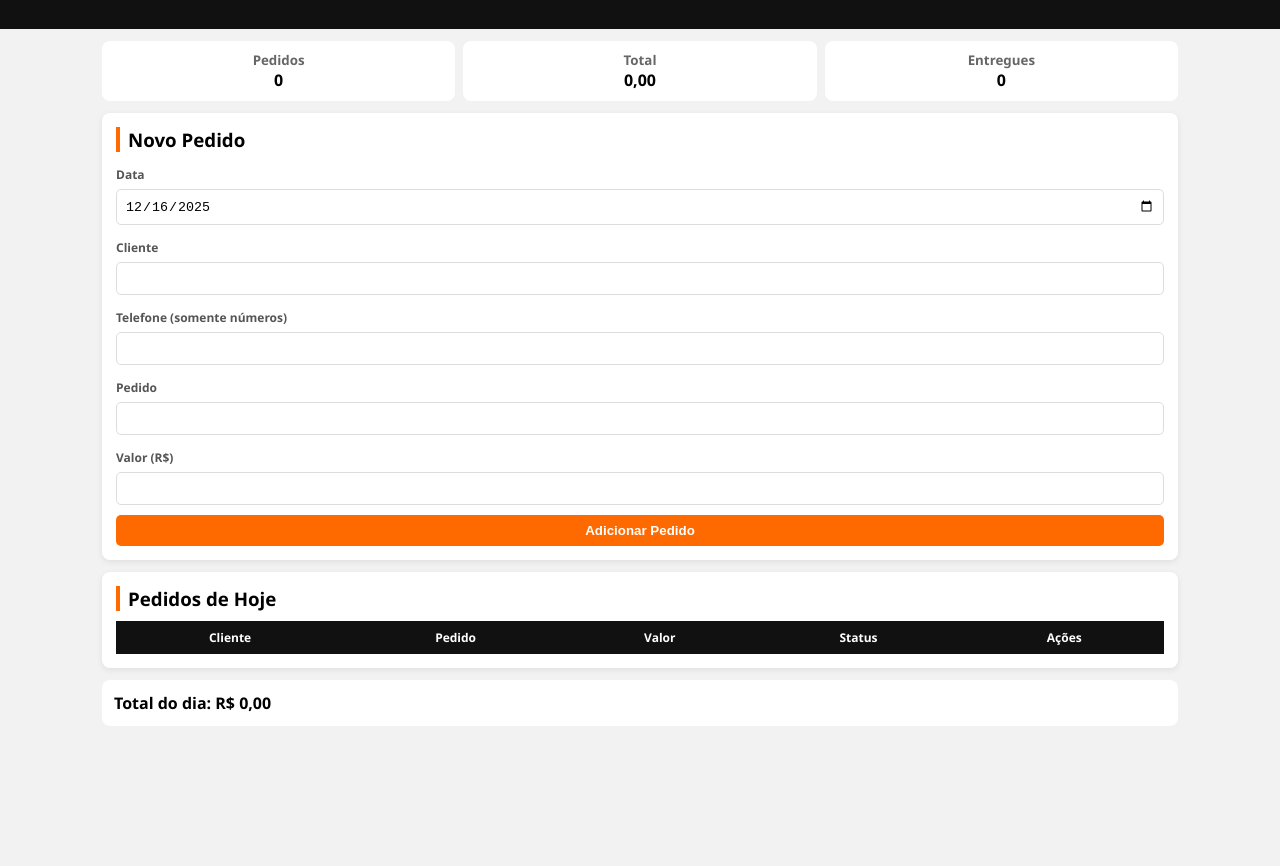
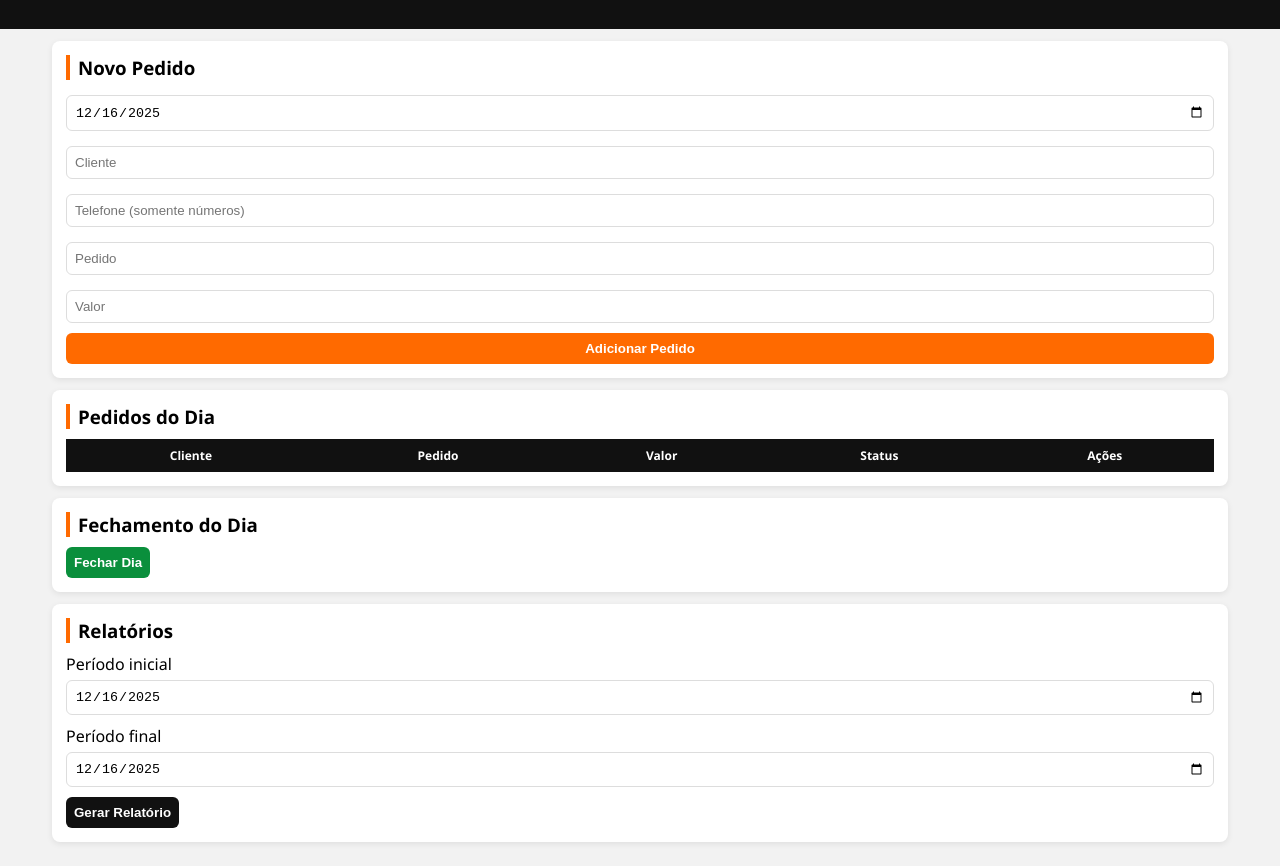
Before and after one commit to RicardoRibeiro-Prof/delivery-rocha-app, a plain HTML site: page index.html in a window 1280 px wide. Shown: the part 61-927 px from the top of the page. Before the commit the page ends 800 px from the top, so only its background shows below. Drawn offline with Linux system fonts and the light colour scheme.

Commit message:
Update index.html

```diff
--- a/index.html
+++ b/index.html
@@ -2,12 +2,9 @@
 <html lang="pt-br">
 <head>
 <meta charset="UTF-8">
-
-<!-- PWA -->
 <meta name="viewport" content="width=device-width, initial-scale=1.0">
 <meta name="theme-color" content="#111111">
 <link rel="manifest" href="manifest.json">
-
 <title>Delivery | Drogaria Rocha</title>
 
 <style>
@@ -16,84 +13,40 @@
   --preto:#111;
   --cinza:#f2f2f2;
   --borda:#ddd;
+  --danger:#b00020;
   --ok:#0a8f3c;
-  --danger:#b00020;
 }
 *{box-sizing:border-box}
 body{margin:0;font-family:Segoe UI,Arial;background:var(--cinza)}
 header{background:var(--preto);color:#fff;padding:14px}
 header span{color:var(--laranja)}
+.container{padding:12px;max-width:1200px;margin:auto}
 
-.container{padding:12px;max-width:1100px;margin:auto}
-
-/* DASHBOARD */
-.dashboard{
-  display:grid;
-  grid-template-columns:repeat(auto-fit,minmax(110px,1fr));
-  gap:8px;
-  margin-bottom:12px;
-}
-.kpi{
-  background:#fff;
-  border-radius:8px;
-  padding:10px;
-  text-align:center;
-  font-weight:700;
-}
-.kpi small{display:block;color:#666}
-
-/* CARD */
 .card{
-  background:#fff;
-  border-radius:8px;
-  padding:14px;
-  margin-bottom:12px;
+  background:#fff;border-radius:8px;padding:14px;margin-bottom:12px;
   box-shadow:0 2px 6px rgba(0,0,0,.08);
 }
-.card h3{
-  margin:0 0 10px;
-  border-left:4px solid var(--laranja);
-  padding-left:8px;
+.card h3{margin:0 0 10px;border-left:4px solid var(--laranja);padding-left:8px}
+
+input,select{
+  width:100%;padding:8px;margin:5px 0 10px;border:1px solid var(--borda);border-radius:6px;
 }
-
-label{font-size:12px;font-weight:700;color:#555}
-input{
-  width:100%;
-  padding:8px;
-  margin:5px 0 10px;
-  border:1px solid var(--borda);
-  border-radius:5px;
-}
-
-button{
-  border:none;
-  border-radius:5px;
-  padding:8px;
-  font-weight:700;
-  cursor:pointer;
-}
+button{border:none;border-radius:6px;padding:8px;font-weight:700;cursor:pointer}
 .btn-main{background:var(--laranja);color:#fff;width:100%}
 .btn-dark{background:var(--preto);color:#fff}
 .btn-danger{background:var(--danger);color:#fff}
+.btn-ok{background:var(--ok);color:#fff}
 .btn-small{font-size:12px;margin:2px}
 
-/* TABELA */
-.table-wrap{overflow-x:auto}
-table{width:100%;border-collapse:collapse;min-width:620px}
+table{width:100%;border-collapse:collapse}
 th{background:var(--preto);color:#fff;padding:8px;font-size:12px}
 td{padding:8px;border-bottom:1px solid var(--borda);font-size:12px}
 
-.badge{
-  padding:4px 8px;
-  border-radius:999px;
-  font-size:11px;
-  font-weight:700;
-}
+.badge{padding:4px 8px;border-radius:999px;font-size:11px;font-weight:700}
 .Aguardando{background:#eee}
 .Em\ rota{background:#ffe0c2;color:#b34700}
 .Entregue{background:#d4f7d4;color:#006400}
-
-.footer{background:#fff;border-radius:8px;padding:12px;font-weight:700}
+.Cancelado{background:#ffd6d6;color:#8b0000}
 </style>
 </head>
 
@@ -105,80 +58,63 @@ td{padding:8px;border-bottom:1px solid var(--borda);font-size:12px}
 
 <div class="container">
 
-  <!-- DASHBOARD -->
-  <div class="dashboard">
-    <div class="kpi"><small>Pedidos</small><div id="kPedidos">0</div></div>
-    <div class="kpi"><small>Total</small><div id="kTotal">0,00</div></div>
-    <div class="kpi"><small>Entregues</small><div id="kEnt">0</div></div>
-  </div>
-
-  <!-- FORM -->
+<!-- NOVO PEDIDO -->
 <div class="card">
   <h3>Novo Pedido</h3>
-
-    <label>Data</label>
   <input type="date" id="dataPedido">
-
-    <label>Cliente</label>
-    <input id="cliente">
-
-    <label>Telefone (somente números)</label>
-    <input id="telefone">
-
-    <label>Pedido</label>
-    <input id="pedido">
-
-    <label>Valor (R$)</label>
-    <input id="valor">
-
+  <input id="cliente" placeholder="Cliente">
+  <input id="telefone" placeholder="Telefone (somente números)">
+  <input id="pedido" placeholder="Pedido">
+  <input id="valor" placeholder="Valor">
   <button class="btn-main" onclick="addPedido()">Adicionar Pedido</button>
 </div>
 
-  <!-- LISTA -->
+<!-- PEDIDOS -->
 <div class="card">
-    <h3>Pedidos de Hoje</h3>
-    <div class="table-wrap">
+  <h3>Pedidos do Dia</h3>
   <table>
     <thead>
       <tr>
-            <th>Cliente</th>
-            <th>Pedido</th>
-            <th>Valor</th>
-            <th>Status</th>
-            <th>Ações</th>
+        <th>Cliente</th><th>Pedido</th><th>Valor</th><th>Status</th><th>Ações</th>
       </tr>
     </thead>
     <tbody id="lista"></tbody>
   </table>
 </div>
+
+<!-- FECHAMENTO -->
+<div class="card">
+  <h3>Fechamento do Dia</h3>
+  <button class="btn-ok" onclick="fecharDia()">Fechar Dia</button>
 </div>
 
-  <div class="footer" id="resumo"></div>
+<!-- RELATÓRIOS -->
+<div class="card">
+  <h3>Relatórios</h3>
+  <label>Período inicial</label>
+  <input type="date" id="repIni">
+  <label>Período final</label>
+  <input type="date" id="repFim">
+  <button class="btn-dark" onclick="relatorioPeriodo()">Gerar Relatório</button>
+</div>
 
 </div>
 
 <script>
-/* SERVICE WORKER */
 if("serviceWorker" in navigator){
   navigator.serviceWorker.register("service-worker.js");
 }
 
-/* DADOS */
-const STORAGE="rocha_delivery_pwa";
+const STORAGE="rocha_delivery_full";
 let pedidos=JSON.parse(localStorage.getItem(STORAGE))||[];
 
 function hoje(){return new Date().toISOString().split("T")[0]}
-dataPedido.value=hoje();
+dataPedido.value=hoje(); repIni.value=hoje(); repFim.value=hoje();
 
 function salvar(){localStorage.setItem(STORAGE,JSON.stringify(pedidos))}
-
-function fmt(v){return v.toFixed(2).replace(".",",")}
+function fmt(v){return Number(v).toFixed(2).replace(".",",")}
 
 function addPedido(){
-  if(!cliente.value||!telefone.value||!pedido.value||!valor.value){
-    alert("Preencha todos os campos");
-    return;
-  }
   pedidos.push({
     data:dataPedido.value,
     cliente:cliente.value,
@@ -188,56 +124,43 @@ function addPedido(){
     status:"Aguardando"
   });
   cliente.value=telefone.value=pedido.value=valor.value="";
-  salvar();render();
-}
-
-/* ✅ WHATSAPP BUSINESS FORÇADO */
-function abrirWhats(p,tipo){
-  let msg = tipo==="rota"
-    ?`Olá ${p.cliente}! 👋 Seu pedido saiu para entrega 🚴‍♂️`
-    :`Olá ${p.cliente}! 😊 Seu pedido foi entregue com sucesso ✅ Obrigado 🧡`;
-
-  const texto = encodeURIComponent(msg);
-  const tel = `55${p.telefone}`;
-  const isMobile = /Android/i.test(navigator.userAgent);
-
-  if(isMobile){
-    // FORÇA WHATSAPP BUSINESS
-    window.location.href =
-      `intent://send/?phone=${tel}&text=${texto}` +
-      `#Intent;scheme=whatsapp;package=com.whatsapp.w4b;end`;
-  }else{
-    window.location.href =
-      `https://web.whatsapp.com/send?phone=${tel}&text=${texto}`;
-  }
+  salvar(); render();
 }
 
 function mudarStatus(i,status){
   let hojePedidos=pedidos.filter(p=>p.data===hoje());
-  let p=hojePedidos[i];
-  let idx=pedidos.indexOf(p);
-  pedidos[idx].status=status;
-  salvar();render();
-  if(status==="Em rota")abrirWhats(p,"rota");
-  if(status==="Entregue")abrirWhats(p,"entregue");
+  pedidos[pedidos.indexOf(hojePedidos[i])].status=status;
+  salvar(); render();
 }
 
 function excluirPedido(i){
-  if(!confirm("Excluir este pedido?")) return;
+  if(!confirm("Excluir pedido?"))return;
   let hojePedidos=pedidos.filter(p=>p.data===hoje());
-  let p=hojePedidos[i];
-  pedidos.splice(pedidos.indexOf(p),1);
-  salvar();render();
+  pedidos.splice(pedidos.indexOf(hojePedidos[i]),1);
+  salvar(); render();
+}
+
+function fecharDia(){
+  alert("Dia fechado e salvo.");
+}
+
+function relatorioPeriodo(){
+  let ini=repIni.value,fim=repFim.value;
+  let lista=pedidos.filter(p=>p.data>=ini&&p.data<=fim);
+  let txt="RELATÓRIO\n\n";
+  lista.forEach(p=>{
+    txt+=`${p.data} | ${p.cliente} | ${p.pedido} | R$ ${fmt(p.valor)} | ${p.status}\n`;
+  });
+  let blob=new Blob([txt],{type:"text/plain"});
+  let a=document.createElement("a");
+  a.href=URL.createObjectURL(blob);
+  a.download="relatorio.txt";
+  a.click();
 }
 
 function render(){
-  let hojePedidos=pedidos.filter(p=>p.data===hoje());
   lista.innerHTML="";
-  let total=0,ent=0;
-
-  hojePedidos.forEach((p,i)=>{
-    total+=p.valor;
-    if(p.status==="Entregue")ent++;
+  pedidos.filter(p=>p.data===hoje()).forEach((p,i)=>{
     lista.innerHTML+=`
       <tr>
         <td>${p.cliente}</td>
@@ -245,17 +168,12 @@ function render(){
         <td>R$ ${fmt(p.valor)}</td>
         <td><span class="badge ${p.status}">${p.status}</span></td>
         <td>
-          <button class="btn-small btn-dark" onclick="mudarStatus(${i},'Em rota')">Em rota 📲</button>
-          <button class="btn-small btn-dark" onclick="mudarStatus(${i},'Entregue')">Entregue 📲</button>
+          <button class="btn-small btn-dark" onclick="mudarStatus(${i},'Em rota')">Em rota</button>
+          <button class="btn-small btn-dark" onclick="mudarStatus(${i},'Entregue')">Entregue</button>
           <button class="btn-small btn-danger" onclick="excluirPedido(${i})">Excluir</button>
         </td>
       </tr>`;
   });
-
-  kPedidos.innerText=hojePedidos.length;
-  kTotal.innerText=fmt(total);
-  kEnt.innerText=ent;
-  resumo.innerText=`Total do dia: R$ ${fmt(total)}`;
 }
 render();
 </script>
```
Lines whose indentation alone changed are shown as unchanged.
